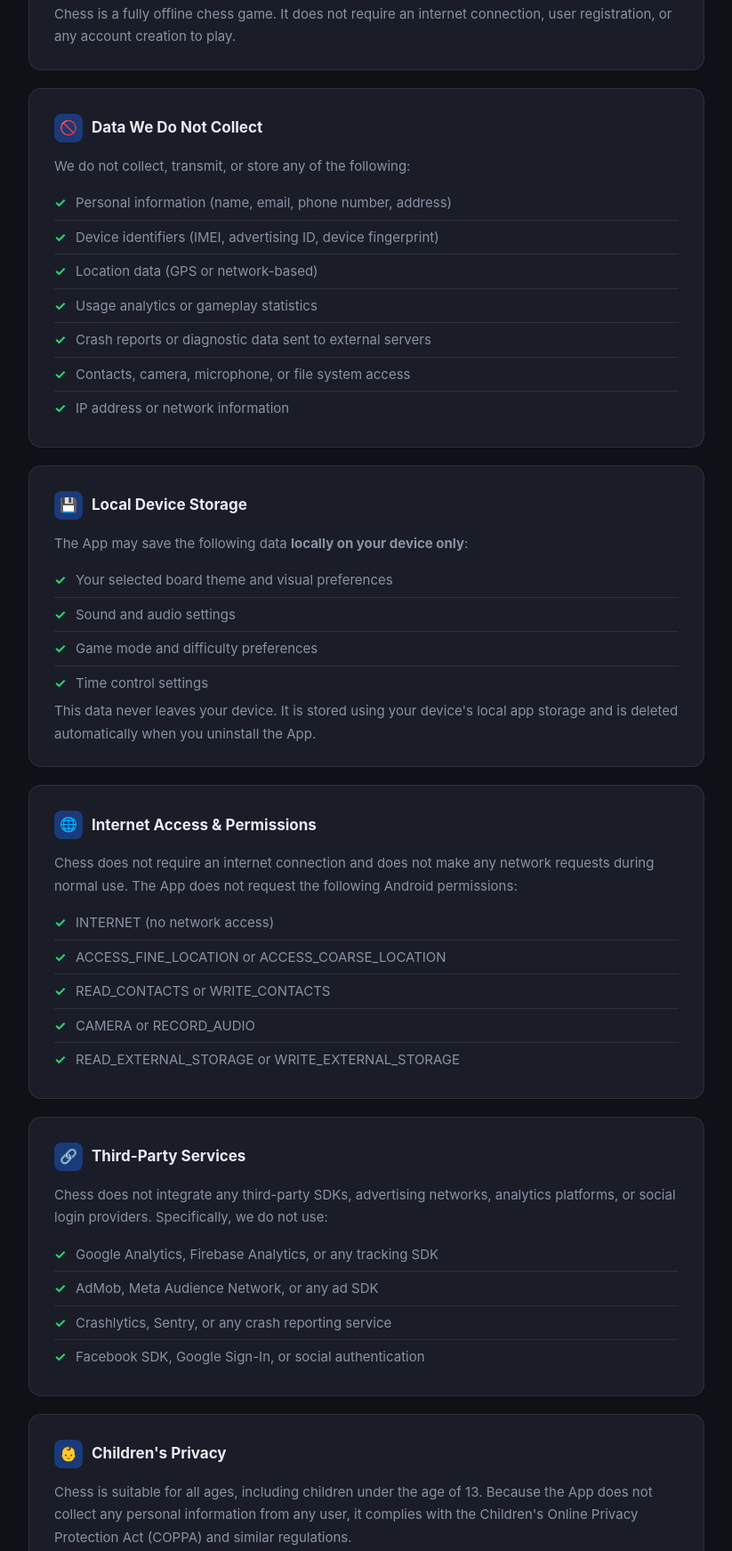
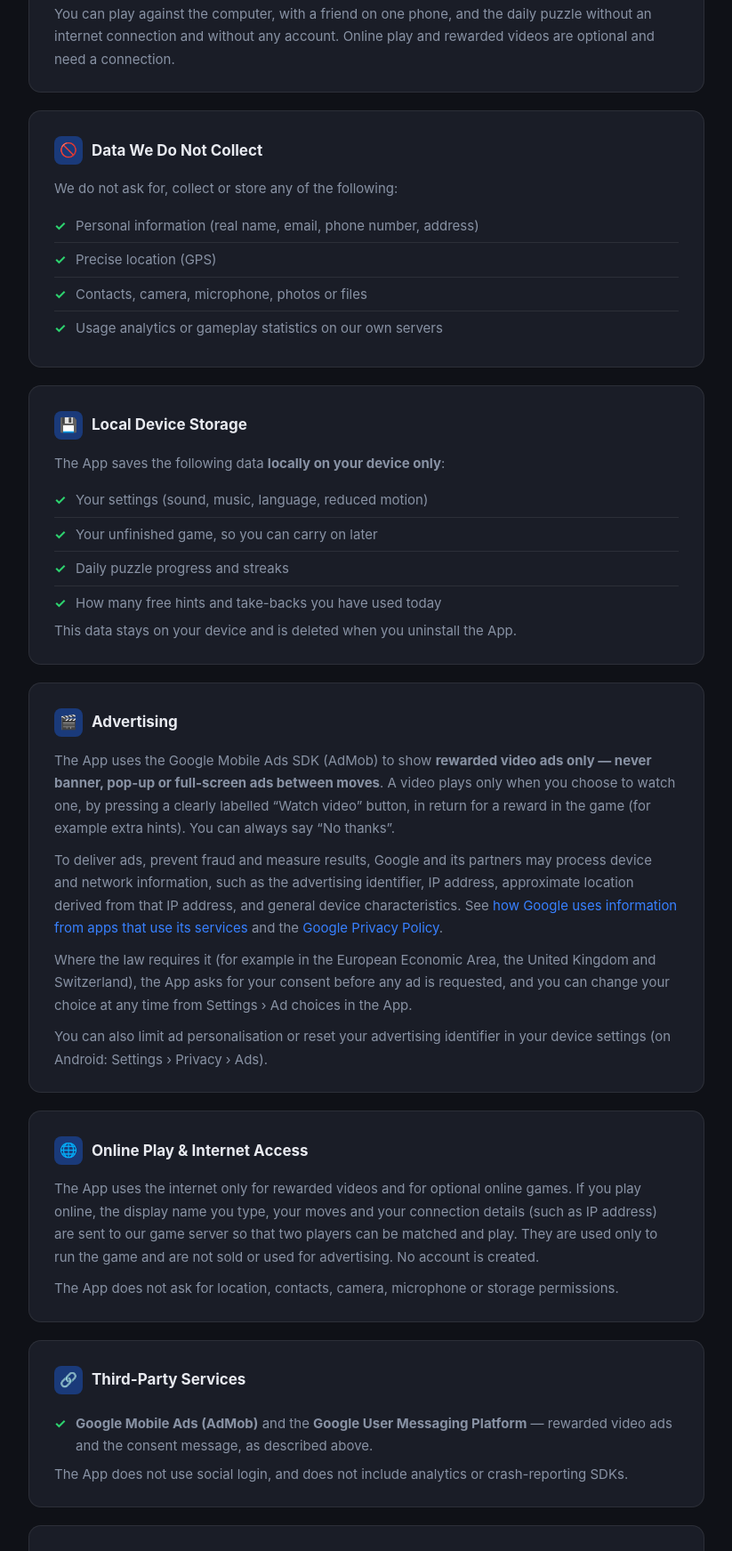
Before and after one commit to officialrjappstudio/privacy-policy, a plain HTML site: page chess/index.html in a window 1280 px wide. Shown: the part 640-2383 px from the top of the page at 89% size, without its empty margins (228-1051 px from the left). Drawn offline with Linux system fonts and the light colour scheme.

Commit message:
Chess: privacy policy for rewarded video ads and online play

```diff
--- a/chess/index.html
+++ b/chess/index.html
@@ -6,7 +6,7 @@
   <title>Privacy Policy – Chess</title>
 
   <!-- SEO -->
-  <meta name="description" content="Privacy Policy for Chess – the free offline chess game for Android. We do not collect any personal data." />
+  <meta name="description" content="Privacy Policy for Chess – the free offline chess game for Android. No account needed. Rewarded video ads only, shown when you choose." />
   <meta name="keywords" content="chess app privacy policy, chess android, offline chess game, chess vs AI" />
   <meta name="author" content="Chess App" />
   <meta name="robots" content="index, follow" />
@@ -15,7 +15,7 @@
   <!-- Open Graph (Facebook, WhatsApp, LinkedIn previews) -->
   <meta property="og:type"        content="website" />
   <meta property="og:title"       content="Privacy Policy – Chess App" />
-  <meta property="og:description" content="Chess does not collect, store, or share any personal data. Fully offline, no ads, no tracking." />
+  <meta property="og:description" content="No account needed. Ads are rewarded videos only, shown only when you choose to watch one." />
   <meta property="og:url"         content="https://yourdomain.com/privacy-policy.html" />
   <meta property="og:image"       content="https://yourdomain.com/icons/feature-graphic.png" />
   <meta property="og:image:width"  content="1024" />
@@ -26,7 +26,7 @@
   <!-- Twitter Card -->
   <meta name="twitter:card"        content="summary_large_image" />
   <meta name="twitter:title"       content="Privacy Policy – Chess App" />
-  <meta name="twitter:description" content="Chess does not collect, store, or share any personal data. Fully offline, no ads, no tracking." />
+  <meta name="twitter:description" content="No account needed. Ads are rewarded videos only, shown only when you choose to watch one." />
   <meta name="twitter:image"       content="https://yourdomain.com/icons/feature-graphic.png" />
 
   <!-- App / Mobile -->
@@ -226,7 +226,7 @@
   <header>
     <div class="app-icon">♟</div>
     <h1>Chess <span>Privacy Policy</span></h1>
-    <p class="subtitle">Effective date: June 15, 2025 &nbsp;·&nbsp; Last updated: June 15, 2025</p>
+    <p class="subtitle">Effective date: June 15, 2025 &nbsp;·&nbsp; Last updated: November 22, 2026</p>
   </header>
 
   <div class="container">
@@ -235,8 +235,8 @@
     <div class="banner">
       <div class="banner-icon">🛡️</div>
       <div class="banner-body">
-        <strong>Your privacy is fully protected.</strong>
-        <p>Chess does not collect, store, or share any personal information. The app works entirely offline and never connects to external servers.</p>
+        <strong>No account, no personal details.</strong>
+        <p>Chess needs no sign-up and never asks for your name, email or phone number. Ads are rewarded videos only, shown only when you choose to watch one.</p>
       </div>
     </div>
 
@@ -244,77 +244,72 @@
     <section>
       <h2><span class="icon">📋</span> Overview</h2>
       <p>This Privacy Policy describes how the Chess app ("App", "we", "us") handles information when you use our Android application. We are committed to protecting your privacy and being transparent about our practices.</p>
-      <p>Chess is a fully offline chess game. It does not require an internet connection, user registration, or any account creation to play.</p>
+      <p>You can play against the computer, with a friend on one phone, and the daily puzzle without an internet connection and without any account. Online play and rewarded videos are optional and need a connection.</p>
     </section>
 
     <!-- 2. Data We Do NOT Collect -->
     <section>
       <h2><span class="icon">🚫</span> Data We Do Not Collect</h2>
-      <p>We do not collect, transmit, or store any of the following:</p>
+      <p>We do not ask for, collect or store any of the following:</p>
       <ul>
-        <li>Personal information (name, email, phone number, address)</li>
-        <li>Device identifiers (IMEI, advertising ID, device fingerprint)</li>
-        <li>Location data (GPS or network-based)</li>
-        <li>Usage analytics or gameplay statistics</li>
-        <li>Crash reports or diagnostic data sent to external servers</li>
-        <li>Contacts, camera, microphone, or file system access</li>
-        <li>IP address or network information</li>
+        <li>Personal information (real name, email, phone number, address)</li>
+        <li>Precise location (GPS)</li>
+        <li>Contacts, camera, microphone, photos or files</li>
+        <li>Usage analytics or gameplay statistics on our own servers</li>
       </ul>
     </section>
 
     <!-- 3. Local Storage -->
     <section>
       <h2><span class="icon">💾</span> Local Device Storage</h2>
-      <p>The App may save the following data <strong>locally on your device only</strong>:</p>
+      <p>The App saves the following data <strong>locally on your device only</strong>:</p>
       <ul>
-        <li>Your selected board theme and visual preferences</li>
-        <li>Sound and audio settings</li>
-        <li>Game mode and difficulty preferences</li>
-        <li>Time control settings</li>
+        <li>Your settings (sound, music, language, reduced motion)</li>
+        <li>Your unfinished game, so you can carry on later</li>
+        <li>Daily puzzle progress and streaks</li>
+        <li>How many free hints and take-backs you have used today</li>
       </ul>
-      <p>This data never leaves your device. It is stored using your device's local app storage and is deleted automatically when you uninstall the App.</p>
+      <p>This data stays on your device and is deleted when you uninstall the App.</p>
     </section>
 
-    <!-- 4. Internet & Permissions -->
+    <!-- 4. Advertising -->
     <section>
-      <h2><span class="icon">🌐</span> Internet Access &amp; Permissions</h2>
-      <p>Chess does not require an internet connection and does not make any network requests during normal use. The App does not request the following Android permissions:</p>
-      <ul>
-        <li>INTERNET (no network access)</li>
-        <li>ACCESS_FINE_LOCATION or ACCESS_COARSE_LOCATION</li>
-        <li>READ_CONTACTS or WRITE_CONTACTS</li>
-        <li>CAMERA or RECORD_AUDIO</li>
-        <li>READ_EXTERNAL_STORAGE or WRITE_EXTERNAL_STORAGE</li>
-      </ul>
+      <h2><span class="icon">🎬</span> Advertising</h2>
+      <p>The App uses the Google Mobile Ads SDK (AdMob) to show <strong>rewarded video ads only &mdash; never banner, pop-up or full-screen ads between moves</strong>. A video plays only when you choose to watch one, by pressing a clearly labelled &ldquo;Watch video&rdquo; button, in return for a reward in the game (for example extra hints). You can always say &ldquo;No thanks&rdquo;.</p>
+      <p>To deliver ads, prevent fraud and measure results, Google and its partners may process device and network information, such as the advertising identifier, IP address, approximate location derived from that IP address, and general device characteristics. See <a href="https://policies.google.com/technologies/partner-sites">how Google uses information from apps that use its services</a> and the <a href="https://policies.google.com/privacy">Google Privacy Policy</a>.</p>
+      <p>Where the law requires it (for example in the European Economic Area, the United Kingdom and Switzerland), the App asks for your consent before any ad is requested, and you can change your choice at any time from Settings &rsaquo; Ad choices in the App.</p>
+      <p>You can also limit ad personalisation or reset your advertising identifier in your device settings (on Android: Settings &rsaquo; Privacy &rsaquo; Ads).</p>
     </section>
 
-    <!-- 5. Third-Party Services -->
+    <!-- 5. Online play -->
+    <section>
+      <h2><span class="icon">🌐</span> Online Play &amp; Internet Access</h2>
+      <p>The App uses the internet only for rewarded videos and for optional online games. If you play online, the display name you type, your moves and your connection details (such as IP address) are sent to our game server so that two players can be matched and play. They are used only to run the game and are not sold or used for advertising. No account is created.</p>
+      <p>The App does not ask for location, contacts, camera, microphone or storage permissions.</p>
+    </section>
+
+    <!-- 6. Third-Party Services -->
     <section>
       <h2><span class="icon">🔗</span> Third-Party Services</h2>
-      <p>Chess does not integrate any third-party SDKs, advertising networks, analytics platforms, or social login providers. Specifically, we do not use:</p>
       <ul>
-        <li>Google Analytics, Firebase Analytics, or any tracking SDK</li>
-        <li>AdMob, Meta Audience Network, or any ad SDK</li>
-        <li>Crashlytics, Sentry, or any crash reporting service</li>
-        <li>Facebook SDK, Google Sign-In, or social authentication</li>
+        <li><strong>Google Mobile Ads (AdMob)</strong> and the <strong>Google User Messaging Platform</strong> &mdash; rewarded video ads and the consent message, as described above.</li>
       </ul>
+      <p>The App does not use social login, and does not include analytics or crash-reporting SDKs.</p>
     </section>
 
-    <!-- 6. Children's Privacy -->
+    <!-- 7. Children's Privacy -->
     <section>
       <h2><span class="icon">👶</span> Children's Privacy</h2>
-      <p>Chess is suitable for all ages, including children under the age of 13. Because the App does not collect any personal information from any user, it complies with the Children's Online Privacy Protection Act (COPPA) and similar regulations.</p>
-      <p>Parents and guardians can allow children to use this App with confidence that no personal data is collected or shared.</p>
+      <p>Chess is intended for players aged 13 and over. It is not directed at children under 13, and we do not knowingly collect personal information from them. If you believe a child has provided personal information through the App, please contact us and we will help remove it.</p>
     </section>
 
-    <!-- 7. Data Security -->
+    <!-- 8. Data Security -->
     <section>
       <h2><span class="icon">🔒</span> Data Security</h2>
-      <p>Since Chess does not collect or transmit any personal data, there is no personal information at risk from security breaches or unauthorized access.</p>
-      <p>All preferences saved locally on your device are protected by Android's standard app sandboxing — no other app can access Chess's local storage.</p>
+      <p>Game data saved on your device is protected by Android's standard app sandboxing &mdash; no other app can access it.</p>
     </section>
 
-    <!-- 8. Changes to Policy -->
+    <!-- 9. Changes to Policy -->
     <section>
       <h2><span class="icon">📝</span> Changes to This Policy</h2>
       <p>We may update this Privacy Policy from time to time. When we do, we will update the "Last updated" date at the top of this page and post the new policy here.</p>
@@ -329,7 +324,7 @@
     </div>
 
     <footer>
-      <p><strong>Chess</strong> &nbsp;·&nbsp; App ID: com.chess.app &nbsp;·&nbsp; Android</p>
+      <p><strong>Chess</strong> &nbsp;·&nbsp; App ID: com.rjappstudio.chess &nbsp;·&nbsp; Android</p>
       <p style="margin-top:6px;">© 2025 Chess. All rights reserved.</p>
     </footer>
 
```
